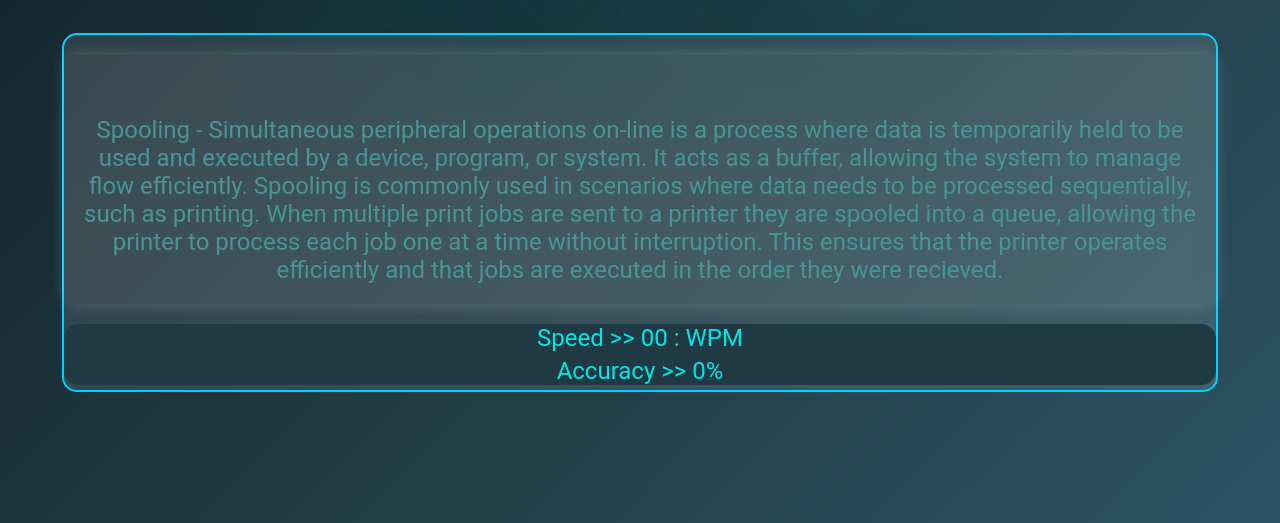
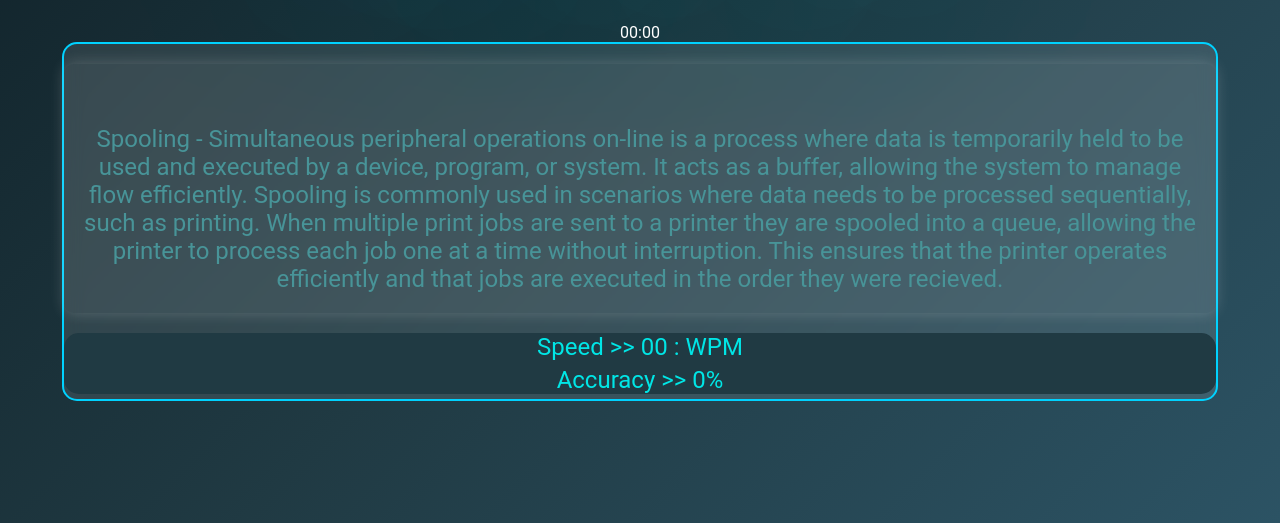
Before and after one commit to Vidhyasagar-dhd123/KeyStokeMaster, a plain HTML site: page index.html in a window 1280 px wide. Shown: the part 277-800 px from the top of the page. Drawn offline with Linux system fonts and the light colour scheme.

Commit message:
Update index.html
Added timer

```diff
--- a/index.html
+++ b/index.html
@@ -3,11 +3,14 @@
 <head>
     <meta charset="UTF-8">
     <meta name="viewport" content="width=device-width, initial-scale=1.0">
-    <title>KeyStroke Master</title>
+    <title>Typing Maestro</title>
     <link rel="stylesheet" href="style.css">
 </head>
 <body>
     <div class="app"><h1>KeyStroke Master</h1>
+        <div class="timer">
+            <span id="min">00:00</span>
+        </div>
     <div class="container">
 
  <div class="writingPad">
```
